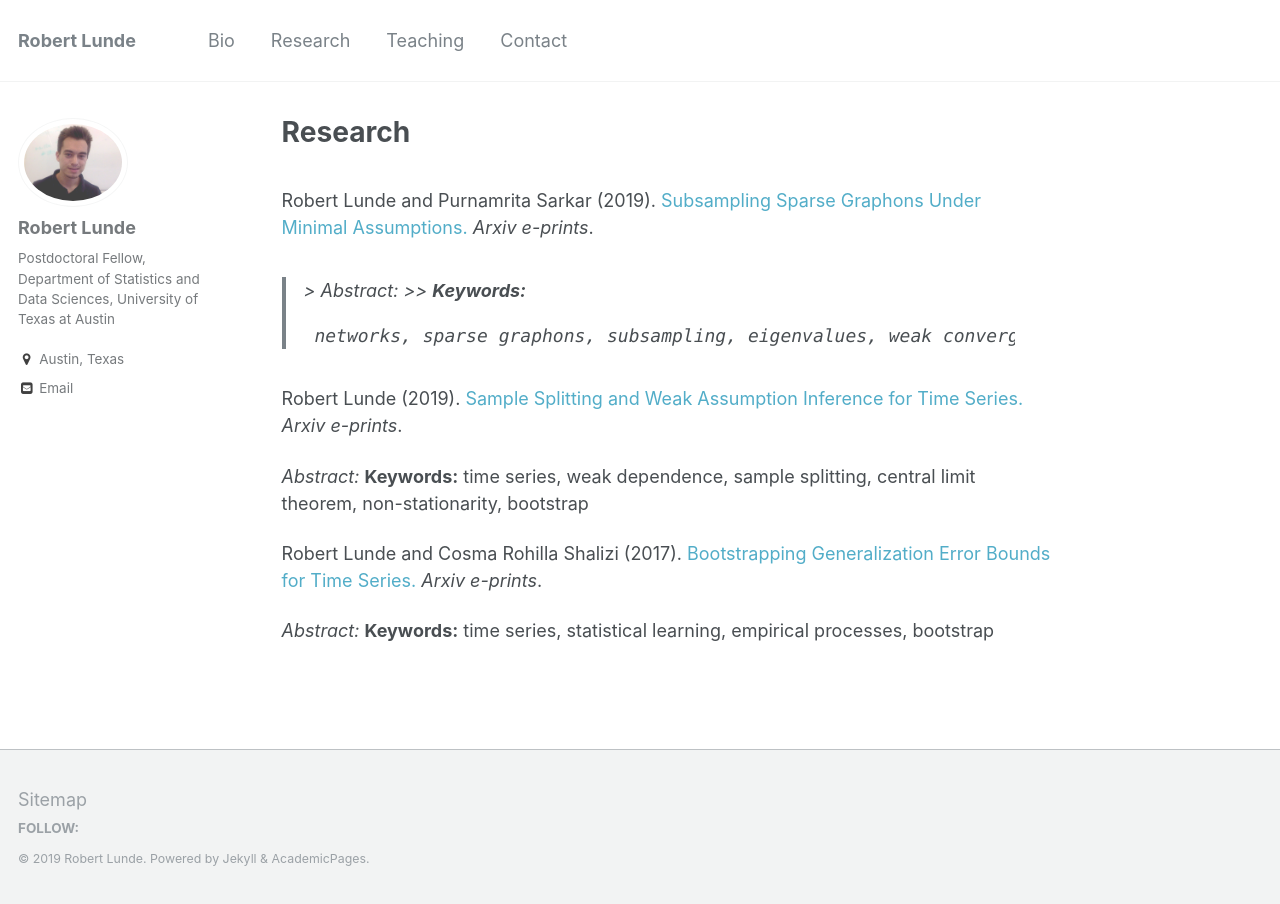
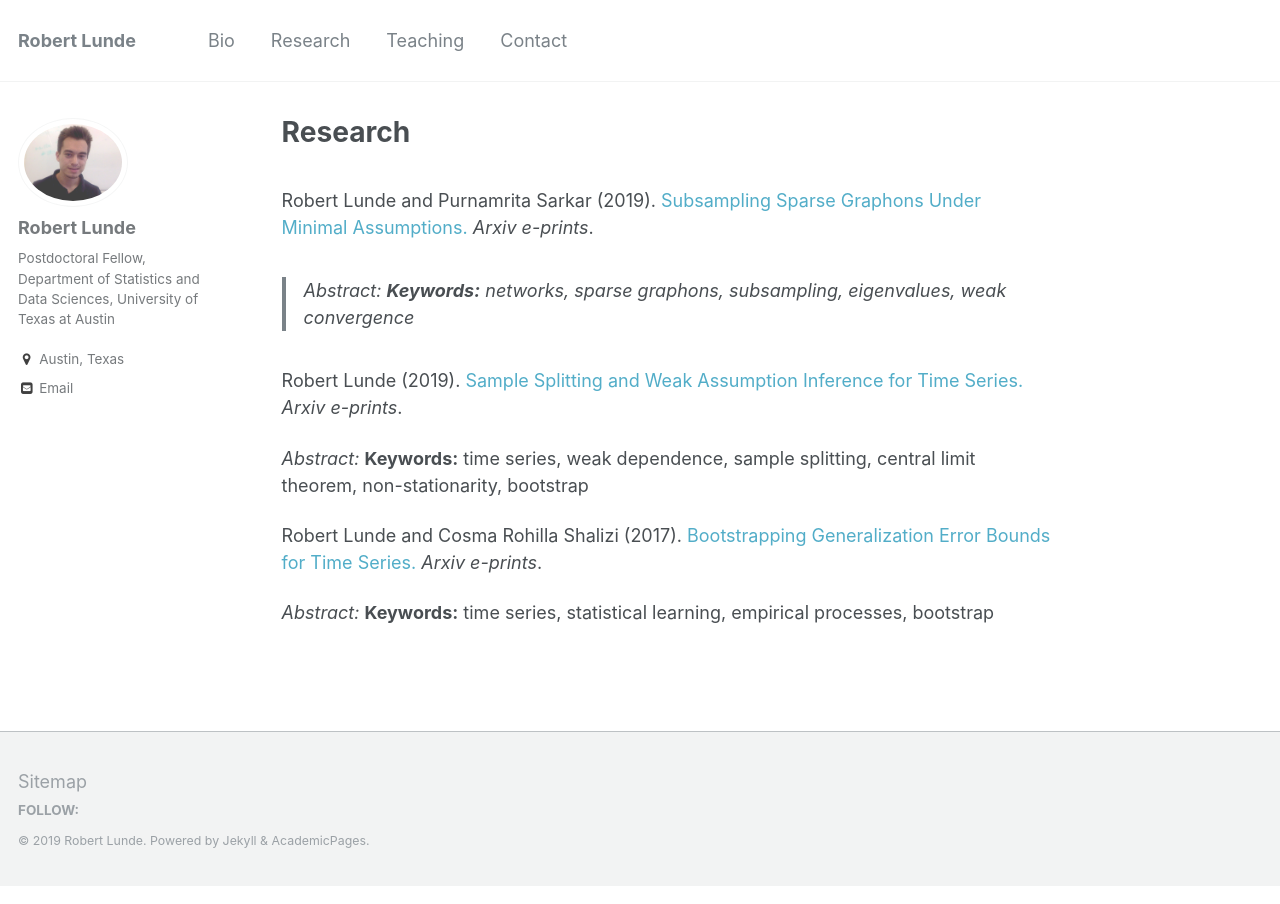
Before and after one commit to rslunde/rslunde.github.io, a Jekyll site: the page built from _pages/research.md, in a window 1280 px wide. Built offline with Jekyll 4.4.1, drawn with Linux system fonts in a browser that asks for light colours.

```diff
--- a/_pages/research.md
+++ b/_pages/research.md
@@ -5,9 +5,8 @@ author_profile: true
 ---
 <br>
 Robert Lunde and Purnamrita Sarkar (2019). [Subsampling Sparse Graphons Under Minimal Assumptions.](https://arxiv.org/abs/1907.12528)  <i>Arxiv e-prints</i>.
-> <pre> <i>Abstract: </i> <pre>
->
-> <pre> <b>Keywords:</b> <pre> networks, sparse graphons, subsampling, eigenvalues, weak convergence
+ > <i>Abstract: </i>
+ > <b>Keywords:</b> networks, sparse graphons, subsampling, eigenvalues, weak convergence
 
 Robert Lunde (2019). [Sample Splitting and Weak Assumption Inference for Time Series.](https://arxiv.org/abs/1902.07425)  <i>Arxiv e-prints</i>.
 
```
Also changed, not shown: 2 other files.
